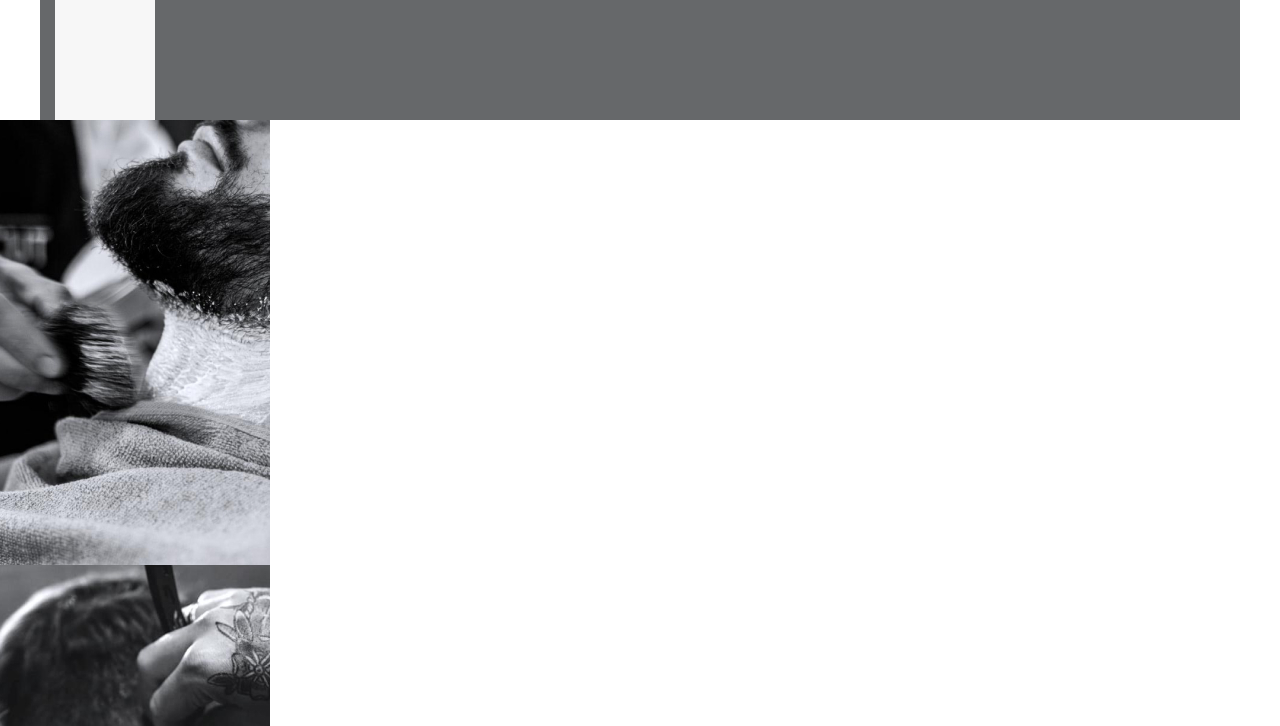
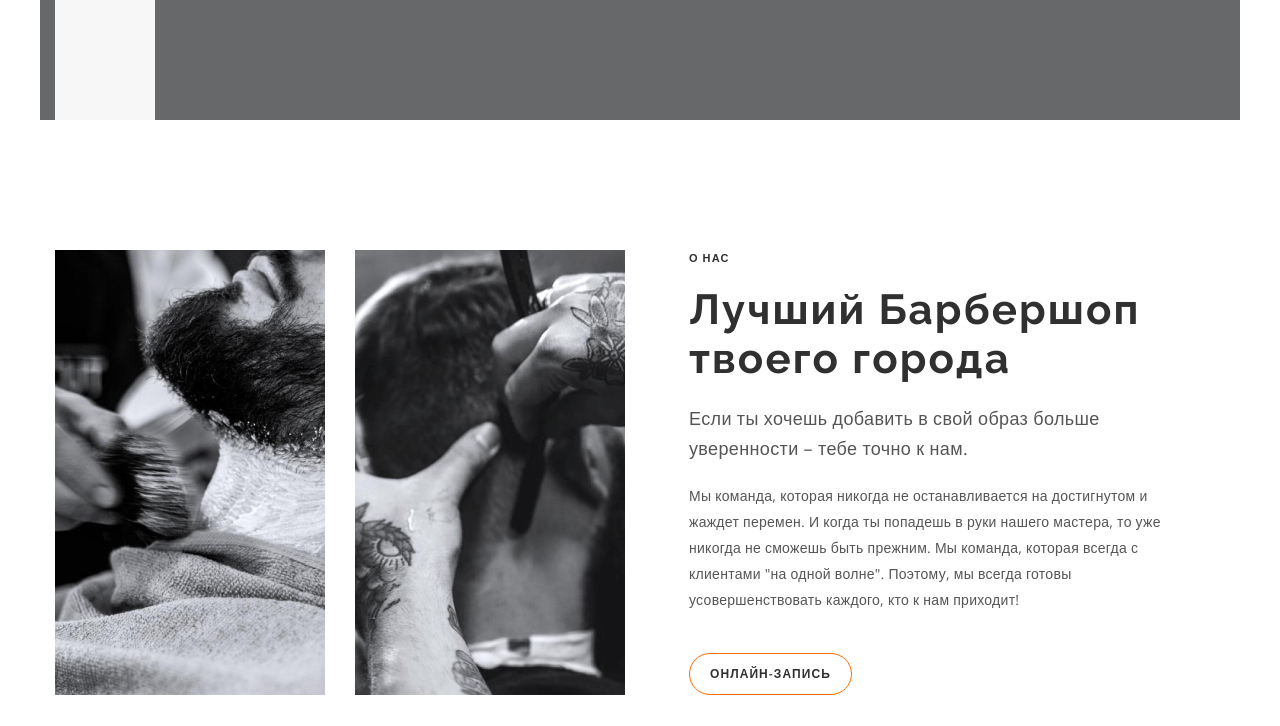
Before and after one commit to ikalyniak/barbershop, a plain HTML site: page index.html in a window 1280 px wide. Shown: the part 560-1286 px from the top of the page. Drawn offline with nearby package versions, Linux system fonts and the light colour scheme.

Commit message:
about flex

```diff
--- a/css/styles.css
+++ b/css/styles.css
@@ -53,7 +53,6 @@ body {
   text-transform: uppercase;
 
   border: 1px solid var(--color-accent);
-  box-sizing: border-box;
   border-radius: 25px;
   cursor: pointer;
   background-color: transparent;
@@ -214,7 +213,31 @@ body {
 /* ========== END HERO ========== */
 
 /* ========== ABOUT ========== */
+.about {
+  padding-top: 130px;
+  padding-bottom: 130px;
+}
+
+.about .container {
+  display: flex;
+}
+
+.about-list {
+  display: flex;
+}
+
+.about-item:not(:last-child) {
+  margin-right: 30px;
+}
+
+.about-right {
+  padding-right: 35px;
+  padding-left: 64px;
+}
+
 .about-subtitle {
+  margin-bottom: 20px;
+
   font-weight: 600;
   font-size: 11px;
   line-height: 1.364;
@@ -224,6 +247,8 @@ body {
 }
 
 .about-title {
+  margin-bottom: 20px;
+
   font-family: Raleway;
   font-weight: 700;
   font-size: 42px;
@@ -233,12 +258,16 @@ body {
 }
 
 .about-desc {
+  margin-bottom: 20px;
+
   line-height: 1.667;
   letter-spacing: 0.02em;
   color: var(--color-desc);
 }
 
 .about-subdesc {
+  margin-bottom: 40px;
+
   font-size: 14px;
   line-height: 1.857;
   letter-spacing: 0.02em;
--- a/index.html
+++ b/index.html
@@ -15,7 +15,7 @@
 
 <body>
   <header class="header">
-    <div class="container container-flex">
+    <div class="container">
       <nav class="nav">
         <a class="logo" href="./index.html"><img src="./images/logo.svg" alt="логотип" width="69" height="56"></a>
         <ul class="nav-list list">
@@ -65,6 +65,7 @@
 
     <!--ABOUT US-->
     <section class="about" id="about">
+      <div class="container">
         <div class="about-left">
           <ul class="about-list list">
             <li class="about-item">
@@ -85,6 +86,7 @@
             то уже никогда не сможешь быть прежним. Мы команда, которая всегда с клиентами "на одной волне". Поэтому, мы всегда
             готовы усовершенствовать каждого, кто к нам приходит!</p>
           <button class="button btn-dark" type="button">онлайн-запись</button>
+        </div>
       </div>
     </section>
 
```
Lines whose indentation alone changed are shown as unchanged.
